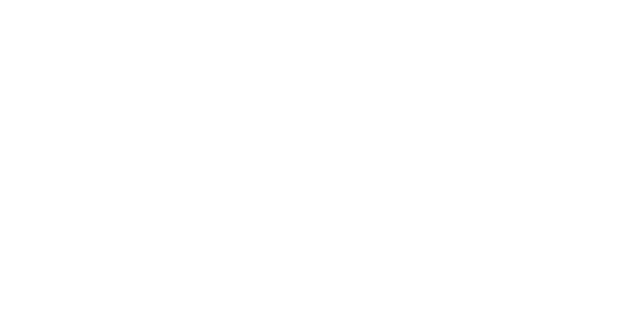
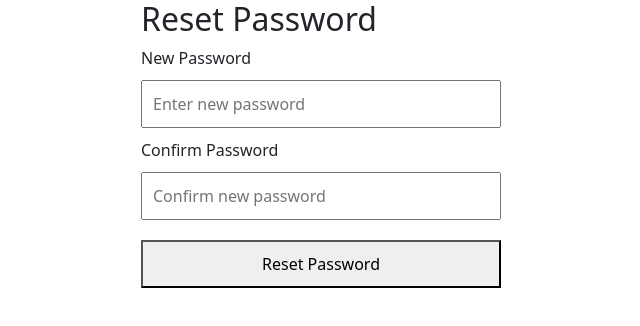
Before and after one commit to om-jasoliya91/new-projet, a Vue app: page /reset in a window 1280 px wide. Before the commit this address had no page. Shown: the top 326 px of the page, without its empty margins (319-959 px from the left). Built offline with nearby package versions, Linux system fonts and the light colour scheme.

Commit message:
complete upadte code with validation and forgot and reset link

```diff
--- /dev/null
+++ b/src/components/pages/Dashboard/ForgotPassword.vue
@@ -0,0 +1,58 @@
+<script setup>
+import { ref } from 'vue'
+import { useForgotStore } from '@/stores/forgot.js'
+
+const store = useForgotStore()
+const email = ref('')
+
+const submit = () => {
+  if (!email.value) {
+    store.error = 'Email is required'
+    return
+  }
+  store.sendResetLink(email.value)
+}
+</script>
+
+<template>
+  <div class="forgot-box">
+    <h2>Forgot Password</h2>
+
+    <form @submit.prevent="submit">
+      <label>Email Address</label>
+      <input type="email" v-model="email" placeholder="Enter your email" required />
+
+      <button type="submit" :disabled="store.loading">
+        <span v-if="store.loading">Sending...</span>
+        <span v-else>Send Reset Link</span>
+      </button>
+    </form>
+
+    <p v-if="store.success" class="success-msg">{{ store.success }}</p>
+    <p v-if="store.error" class="error-msg">{{ store.error }}</p>
+    <div class="text-center">
+      <router-link to="/login">Back to Login</router-link>
+    </div>
+  </div>
+</template>
+
+<style scoped>
+.forgot-box {
+  max-width: 360px;
+  margin: auto;
+}
+input,
+button {
+  width: 100%;
+  margin: 10px 0;
+  padding: 10px;
+}
+.success-msg {
+  color: green;
+  margin-top: 10px;
+}
+.error-msg {
+  color: red;
+  margin-top: 10px;
+}
+</style>
--- a/src/components/pages/Dashboard/ProfileView.vue
+++ b/src/components/pages/Dashboard/ProfileView.vue
@@ -2,13 +2,14 @@
 import ActionButtons from '@/components/common/ActionButtons.vue'
 import HeaderComponent from '@/components/layouts/HeaderComponent.vue'
 import { useUserStore } from '@/stores/userStore'
-import { onMounted, ref } from 'vue'
+import { onMounted, ref, computed, watch } from 'vue'
 import Swal from 'sweetalert2'
 import { useRouter } from 'vue-router'
 import NotificationList from '@/components/layouts/NotificationList.vue'
 import { useNotificationStore } from '@/stores/notificationStore'
+import * as yup from 'yup'
+
 const notificationStore = useNotificationStore()
-
 const router = useRouter()
 const auth = useUserStore()
 const showEdit = ref(false)
@@ -22,9 +23,39 @@ const form = ref({
   profile_pic: null,
 })
 
+// Yup schema
+const profileSchema = yup.object({
+  name: yup.string().required('Name is required'),
+  email: yup.string().email().required('Email is required'),
+  age: yup.number().typeError('Age must be number').required('Age is required'),
+  city: yup.string().required('City is required'),
+  address: yup.string().required('Address is required'),
+})
+
+const formErrors = ref({})
+
+// Validate on every change
+const validateForm = async () => {
+  try {
+    await profileSchema.validate(form.value, { abortEarly: false })
+    formErrors.value = {}
+    return true
+  } catch (err) {
+    const errors = {}
+    err.inner.forEach((e) => (errors[e.path] = e.message))
+    formErrors.value = errors
+    return false
+  }
+}
+
+const isFormValid = computed(async () => await validateForm())
+
+watch(form, () => validateForm(), { deep: true })
+
 onMounted(async () => {
   await auth.fetchUser()
-  await notificationStore.fetchNotifications() //  FETCH NOTIFICATIONS HERE
+  await notificationStore.fetchNotifications()
+
   if (auth.user?.data) {
     form.value = {
       name: auth.user.data.name,
@@ -42,23 +73,20 @@ function handleImage(e) {
 }
 
 async function updateProfile() {
+  if (!(await validateForm())) return
+
   const fd = new FormData()
   fd.append('name', form.value.name)
   fd.append('email', form.value.email)
   fd.append('age', form.value.age)
   fd.append('city', form.value.city)
   fd.append('address', form.value.address)
-
-  if (form.value.profile_pic) {
-    fd.append('profile_pic', form.value.profile_pic)
-  }
+  if (form.value.profile_pic) fd.append('profile_pic', form.value.profile_pic)
 
   const res = await auth.updateUser(fd)
 
   if (res.success) {
-    // Update Pinia + LocalStorage properly
     auth.user = { data: res.data }
-    // localStorage.setItem('user', JSON.stringify({ data: res.data }))
 
     Swal.fire({
       icon: 'success',
@@ -72,6 +100,7 @@ async function updateProfile() {
     showEdit.value = false
   }
 }
+
 function handleDelete() {
   Swal.fire({
     title: 'Are you sure you want to delete your account?',
@@ -93,7 +122,6 @@ function handleDelete() {
           timer: 2000,
           showConfirmButton: false,
         })
-
         router.push('/login')
       }
     }
@@ -169,6 +197,7 @@ function handleDelete() {
       <div class="mb-2">
         <label>Name</label>
         <input class="form-control" v-model="form.name" />
+        <small class="text-danger">{{ formErrors.name }}</small>
       </div>
 
       <div class="mb-2">
@@ -179,16 +208,19 @@ function handleDelete() {
       <div class="mb-2">
         <label>Age</label>
         <input class="form-control" v-model="form.age" />
+        <small class="text-danger">{{ formErrors.age }}</small>
       </div>
 
       <div class="mb-2">
         <label>City</label>
         <input class="form-control" v-model="form.city" />
+        <small class="text-danger">{{ formErrors.city }}</small>
       </div>
 
       <div class="mb-2">
         <label>Address</label>
         <input class="form-control" v-model="form.address" />
+        <small class="text-danger">{{ formErrors.address }}</small>
       </div>
 
       <div class="mb-3">
@@ -198,7 +230,14 @@ function handleDelete() {
 
       <div class="d-flex justify-content-between">
         <button class="btn btn-secondary" @click="showEdit = false">Cancel</button>
-        <button class="btn btn-success" @click="updateProfile">Save Changes</button>
+
+        <button
+          class="btn btn-success"
+          @click="updateProfile"
+          :disabled="Object.keys(formErrors).length > 0"
+        >
+          Save Changes
+        </button>
       </div>
     </div>
   </div>
--- /dev/null
+++ b/src/components/pages/Dashboard/ResetPassword.vue
@@ -0,0 +1,78 @@
+<script setup>
+import { ref } from 'vue'
+import { useRoute, useRouter } from 'vue-router'
+import { useForgotStore } from '@/stores/forgot.js'
+
+const route = useRoute()
+const router = useRouter()
+const store = useForgotStore()
+
+const password = ref('')
+const password_confirmation = ref('')
+
+const submit = async () => {
+  if (!password.value || !password_confirmation.value) {
+    store.error = 'All fields are required'
+    return
+  }
+
+  await store.resetPassword({
+    token: route.query.token,
+    email: route.query.email,
+    password: password.value,
+    password_confirmation: password_confirmation.value,
+  })
+
+  if (store.success) {
+    router.push('/login')
+  }
+}
+</script>
+
+<template>
+  <div class="reset-box">
+    <h2>Reset Password</h2>
+
+    <form @submit.prevent="submit">
+      <label>New Password</label>
+      <input type="password" v-model="password" placeholder="Enter new password" required />
+
+      <label>Confirm Password</label>
+      <input
+        type="password"
+        v-model="password_confirmation"
+        placeholder="Confirm new password"
+        required
+      />
+
+      <button type="submit" :disabled="store.loading">
+        <span v-if="store.loading">Updating...</span>
+        <span v-else>Reset Password</span>
+      </button>
+    </form>
+
+    <p v-if="store.success" class="success-msg">{{ store.success }}</p>
+    <p v-if="store.error" class="error-msg">{{ store.error }}</p>
+  </div>
+</template>
+
+<style scoped>
+.reset-box {
+  max-width: 360px;
+  margin: auto;
+}
+input,
+button {
+  width: 100%;
+  margin: 10px 0;
+  padding: 10px;
+}
+.success-msg {
+  color: green;
+  margin-top: 10px;
+}
+.error-msg {
+  color: red;
+  margin-top: 10px;
+}
+</style>
--- a/src/components/pages/LoginView.vue
+++ b/src/components/pages/LoginView.vue
@@ -67,6 +67,8 @@ const submitLogin = handleSubmit(async () => {
       <button type="submit" class="btn btn-primary w-100">Login</button>
       <div class="mb-3 text-center">
         <router-link to="/">Create New Account? Register here</router-link>
+        <br />
+        <router-link to="/forgot">Forgot Password</router-link>
       </div>
     </form>
   </div>
--- a/src/router/index.js
+++ b/src/router/index.js
@@ -5,6 +5,8 @@ import HomeView from '@/components/pages/Dashboard/HomeView.vue'
 import ProfileView from '@/components/pages/Dashboard/ProfileView.vue'
 import CourseView from '@/components/pages/Dashboard/CourseView.vue'
 import SlotView from '@/components/practiseview/SlotView.vue'
+import ForgotPassword from '@/components/pages/Dashboard/ForgotPassword.vue'
+import ResetPassword from '@/components/pages/Dashboard/ResetPassword.vue'
 
 const routes = [
   { path: '/', name: 'register', component: RegisterView },
@@ -12,6 +14,9 @@ const routes = [
   { path: '/home', name: 'home', component: HomeView, meta: { requiresAuth: true } },
   { path: '/profile', name: 'profile', component: ProfileView, meta: { requiresAuth: true } },
   { path: '/course', name: 'course', component: CourseView, meta: { requiresAuth: true } },
+  { path: '/course', name: 'course', component: CourseView, meta: { requiresAuth: true } },
+  { path: '/forgot', name: 'forgot', component: ForgotPassword },
+  { path: '/reset', name: 'reset', component: ResetPassword },
 
   //this routes for prcatise
   { path: '/slotView', name: 'slot', component: SlotView },
--- /dev/null
+++ b/src/stores/forgot.js
@@ -0,0 +1,47 @@
+import { defineStore } from 'pinia'
+import { ref } from 'vue'
+import axios from 'axios'
+
+export const useForgotStore = defineStore('forgot', () => {
+  const loading = ref(false)
+  const success = ref(null)
+  const error = ref(null)
+
+  const sendResetLink = async (email) => {
+    loading.value = true
+    success.value = null
+    error.value = null
+
+    try {
+      const res = await axios.post('/api/forgot-password', { email })
+      success.value = res.data.message
+    } catch (err) {
+      error.value = err?.response?.data?.message || 'Unable to send reset link'
+    } finally {
+      loading.value = false
+    }
+  }
+
+  const resetPassword = async (payload) => {
+    loading.value = true
+    success.value = null
+    error.value = null
+
+    try {
+      const res = await axios.post('/api/reset-password', payload)
+      success.value = res.data.message
+    } catch (err) {
+      error.value = err?.response?.data?.message || 'Unable to reset password'
+    } finally {
+      loading.value = false
+    }
+  }
+
+  return {
+    loading,
+    success,
+    error,
+    sendResetLink,
+    resetPassword,
+  }
+})
```
